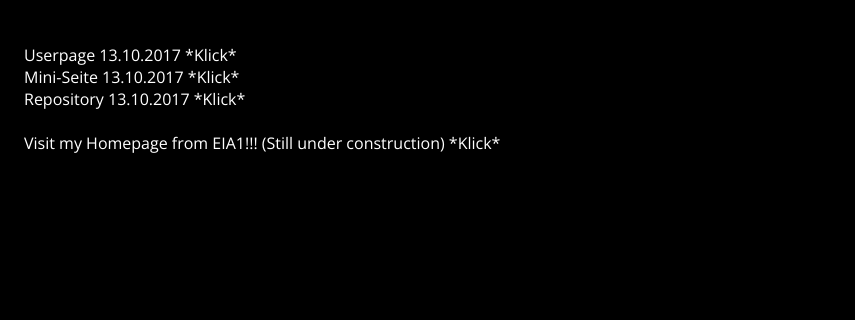
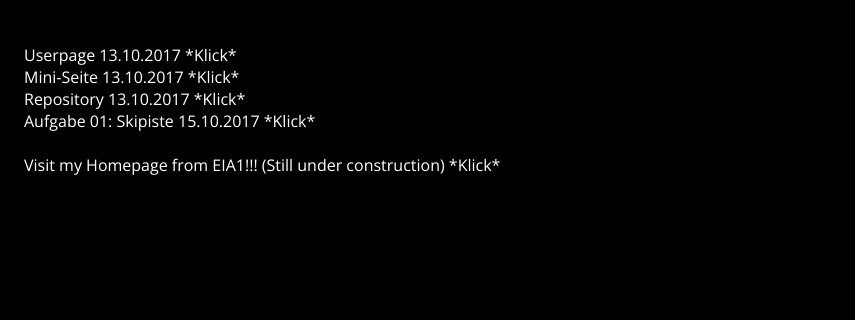
Before and after one commit to seyfrieo/EIA2, a plain HTML site: page Userpage.html in a window 1280 px wide. Shown: the part 1099-1419 px from the top of the page, 0-855 px from the left. Drawn offline with nearby package versions, Linux system fonts and the light colour scheme.

Commit message:
Update Userpage.html

```diff
--- a/Userpage.html
+++ b/Userpage.html
@@ -64,6 +64,7 @@
 <a class="linksarbeiten" href="https://github.com/seyfrieo/EIA2" target="_blank">Userpage 13.10.2017 *Klick*</a></br>
 <a class="linksarbeiten" href="https://seyfrieo.github.io/EIA2/index.html" target="_blank">Mini-Seite 13.10.2017 *Klick*<a></br>
 <a class="linksarbeiten" href="https://github.com/seyfrieo/EIA2" target="_blank">Repository 13.10.2017 *Klick*</a></br>
+<a class="linksarbeiten" href="https://seyfrieo.github.io/EIA2/Skipiste.html" target="_blank">Aufgabe 01: Skipiste 15.10.2017 *Klick*</a></br>
 
 </br>
 <a class="linksarbeiten" href="https://sftp.hs-furtwangen.de/~seyfrieo/EIA1/WebsiteMarkIII/home.html" target="_blank">Visit my Homepage from EIA1!!! (Still under construction) *Klick*</a></br>
```
